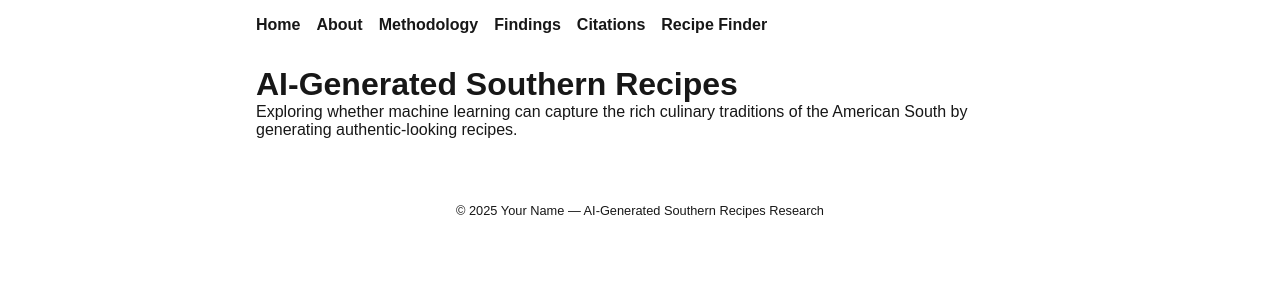
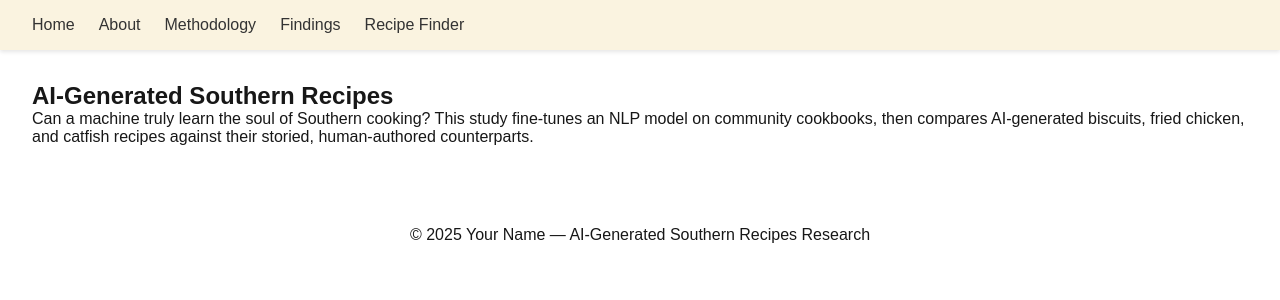
Before and after one commit to VelvetDragon/hon303-research-southai, a Next.js app: page / in a window 1280 px wide. Shown: the top 300 px of the page. Built offline with nearby package versions, Linux system fonts and the light colour scheme.

Commit message:
Configure RecipeFinder to hit live backend via NEXT_PUBLIC_API_URL

```diff
--- a/components/Layout.js
+++ b/components/Layout.js
@@ -1,25 +1,53 @@
 // components/Layout.js
-import Link from 'next/link';
+import Link from 'next/link'
+
+const navLinks = [
+  { href: '/', label: 'Home' },
+  { href: '/about', label: 'About' },
+  { href: '/methodology', label: 'Methodology' },
+  { href: '/findings', label: 'Findings' },
+  { href: '/recipes', label: 'Recipe Finder' },
+]
 
 export default function Layout({ children }) {
   return (
-    <div style={{ maxWidth: 800, margin: '0 auto', padding: '1rem' }}>
-      <header style={{ marginBottom: '2rem' }}>
-        <nav style={{ display: 'flex', gap: '1rem', fontWeight: 'bold' }}>
-          <Link href="/">Home</Link>
-          <Link href="/about">About</Link>
-          <Link href="/methodology">Methodology</Link>
-          <Link href="/findings">Findings</Link>
-          <Link href="/citations">Citations</Link>
-          <Link href="/recipes">Recipe Finder</Link>
+    <>
+      <header style={headerStyles}>
+        <nav style={navStyles}>
+          {navLinks.map(({ href, label }) => (
+            <Link
+              key={href}
+              href={href}
+              style={linkStyles}
+            >
+              {label}
+            </Link>
+          ))}
         </nav>
       </header>
-
-      <main>{children}</main>
-
-      <footer style={{ marginTop: '4rem', fontSize: '0.8rem', textAlign: 'center' }}>
+      <main style={{ padding: '2rem' }}>
+        {children}
+      </main>
+      <footer style={{ textAlign: 'center', margin: '3rem 0 1rem' }}>
         © 2025 Your Name — AI-Generated Southern Recipes Research
       </footer>
-    </div>
-  );
+    </>
+  )
 }
+
+const headerStyles = {
+  background: '#faf3e0',
+  padding: '1rem 2rem',
+  boxShadow: '0 2px 4px rgba(0,0,0,0.1)',
+}
+
+const navStyles = {
+  display: 'flex',
+  gap: '1.5rem',
+}
+
+const linkStyles = {
+  textDecoration: 'none',
+  color: '#333',
+  fontWeight: '500',
+}
--- a/pages/_app.js
+++ b/pages/_app.js
@@ -1,11 +1,11 @@
 // pages/_app.js
-import Layout from '../components/Layout';
-import '../styles/globals.css';
+import Layout from '@/components/Layout'
+import '@/styles/globals.css'
 
 export default function App({ Component, pageProps }) {
   return (
     <Layout>
       <Component {...pageProps} />
     </Layout>
-  );
+  )
 }
--- a/pages/index.js
+++ b/pages/index.js
@@ -1,12 +1,10 @@
-// pages/index.js
 export default function Home() {
   return (
-    <div>
+    <section>
       <h1>AI-Generated Southern Recipes</h1>
       <p>
-        Exploring whether machine learning can capture the rich culinary traditions
-        of the American South by generating authentic‐looking recipes.
+        Can a machine truly learn the soul of Southern cooking? This study fine-tunes an NLP model on community cookbooks, then compares AI-generated biscuits, fried chicken, and catfish recipes against their storied, human-authored counterparts.
       </p>
-    </div>
-  );
+    </section>
+  )
 }
```
Also changed, not shown: components/Loader.js (added, +38 -0 lines), pages/findings.js (+7 -6 lines), pages/methodology.js (+6 -8 lines), pages/recipes.js (+36 -45 lines).
